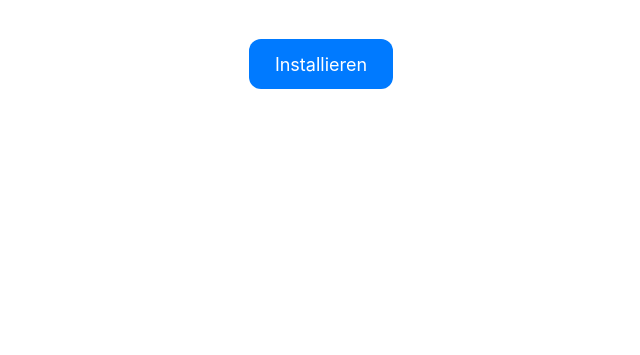
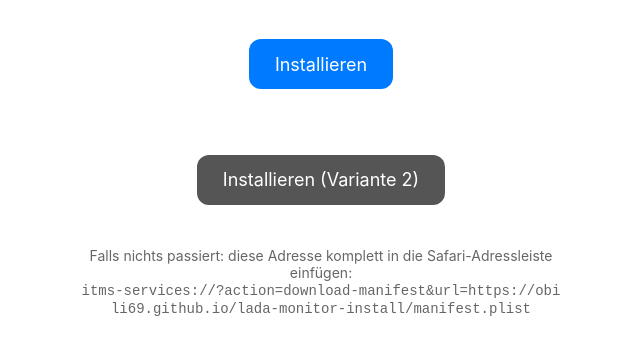
Before and after one commit to Obili69/lada-monitor-install, a plain HTML site: page index.html in a window 1280 px wide. Shown: the part 177-532 px from the top of the page, without its empty margins (319-959 px from the left). Drawn offline with Linux system fonts and the light colour scheme.

Commit message:
Add fallback install link

```diff
--- a/index.html
+++ b/index.html
@@ -1,4 +1,5 @@
 <!doctype html><html lang="de"><head><meta charset="utf-8"><meta name="viewport" content="width=device-width,initial-scale=1"><title>Lada Monitor</title>
 <style>body{font:18px -apple-system,sans-serif;max-width:30rem;margin:4rem auto;padding:0 1rem;text-align:center}a.b{display:inline-block;margin:1.5rem 0;padding:.9rem 1.6rem;background:#007aff;color:#fff;border-radius:12px;text-decoration:none}</style></head>
 <body><h1>Lada Monitor</h1><p>Nur auf registrierten Geräten installierbar. Mit Safari auf dem iPhone öffnen.</p>
-<a class="b" href="itms-services://?action=download-manifest&amp;url=https%3A%2F%2Fobili69.github.io%2Flada-monitor-install%2Fmanifest.plist">Installieren</a></body></html>
+<a class="b" href="itms-services://?action=download-manifest&amp;url=https%3A%2F%2Fobili69.github.io%2Flada-monitor-install%2Fmanifest.plist">Installieren</a><p><a class="b" style="background:#555" href="itms-services://?action=download-manifest&url=https://obili69.github.io/lada-monitor-install/manifest.plist">Installieren (Variante 2)</a></p>
+<p style="font-size:14px;color:#666">Falls nichts passiert: diese Adresse komplett in die Safari-Adressleiste einfügen:<br><code style="word-break:break-all">itms-services://?action=download-manifest&amp;url=https://obili69.github.io/lada-monitor-install/manifest.plist</code></p></body></html>
```
